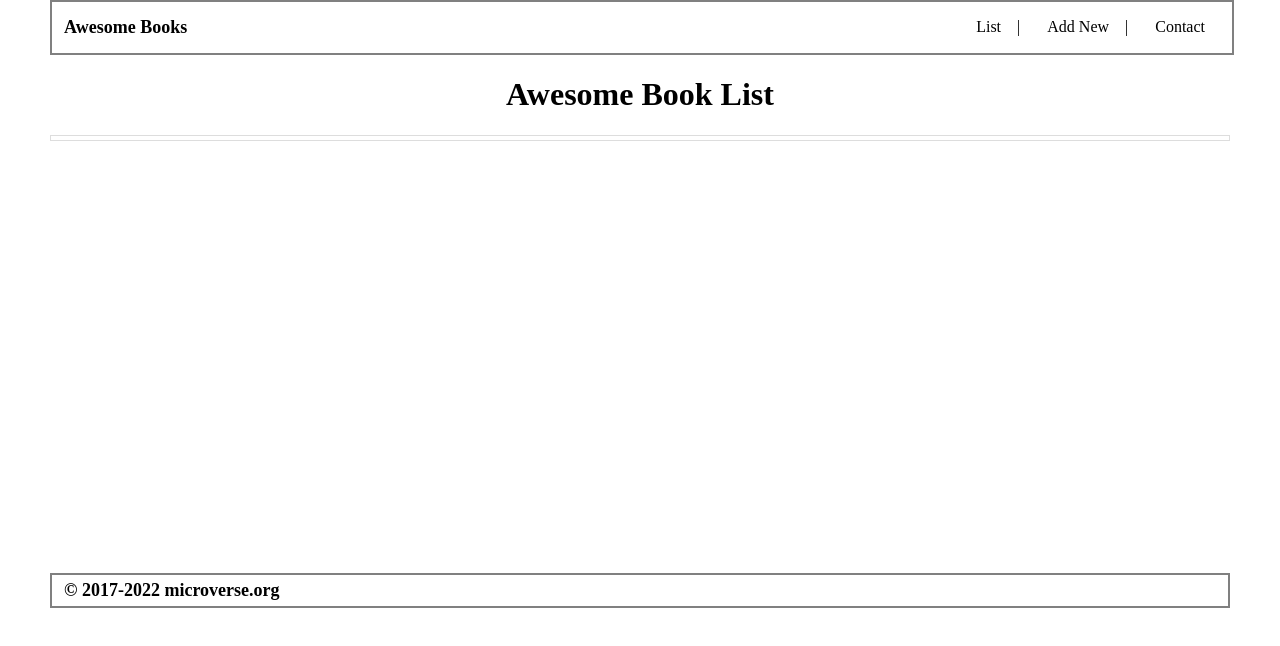
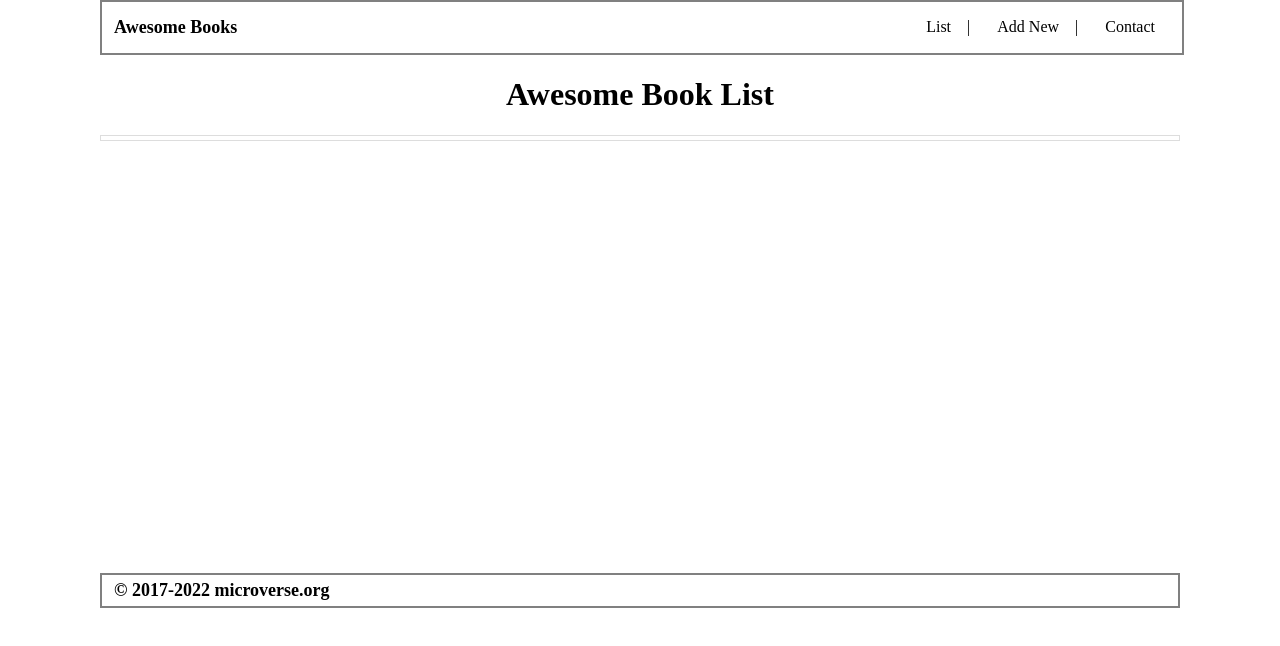
Before and after one commit to asifaminisonline/Awesome-Book, a website: page Index.html in a window 1280 px wide. Drawn offline with Linux system fonts and the light colour scheme.

Commit message:
Add changes in style.css

```diff
--- a/style.css
+++ b/style.css
@@ -1,5 +1,5 @@
 body {
-  margin: 0 50px;
+  margin: 0 100px;
   overflow-x: hidden;
 }
 
```
